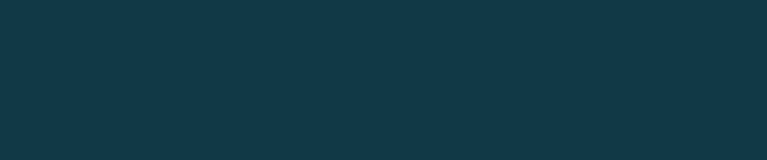
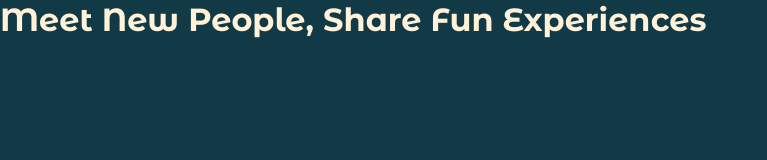
Before and after one commit to abbyroskind/IS_validation, a plain HTML site: page index.html in a window 1280 px wide. Shown: the whole page, without its empty margins (0-767 px from the left). Drawn offline with Linux system fonts and the light colour scheme.

Commit message:
updating h1

```diff
--- a/index.html
+++ b/index.html
@@ -12,5 +12,7 @@
 </head>
 <body>
 
+    <h1>Meet New People, Share Fun Experiences</h1>
+
 </body>
 </html>
--- a/main.css
+++ b/main.css
@@ -11,6 +11,15 @@
       --beige: #BCA37F;
       --green: #113946;
       --red: #6d0000;
+      --primary-font: "Montserrat Alternates", sans-serif;
   }
 
-  body {background: var(--green);}
+  body {
+      background: var(--green);
+      color: var(--cream);
+      font-family: var(--primary-font);
+    }
+
+h1 {
+    color: var(--cream);
+}
```
